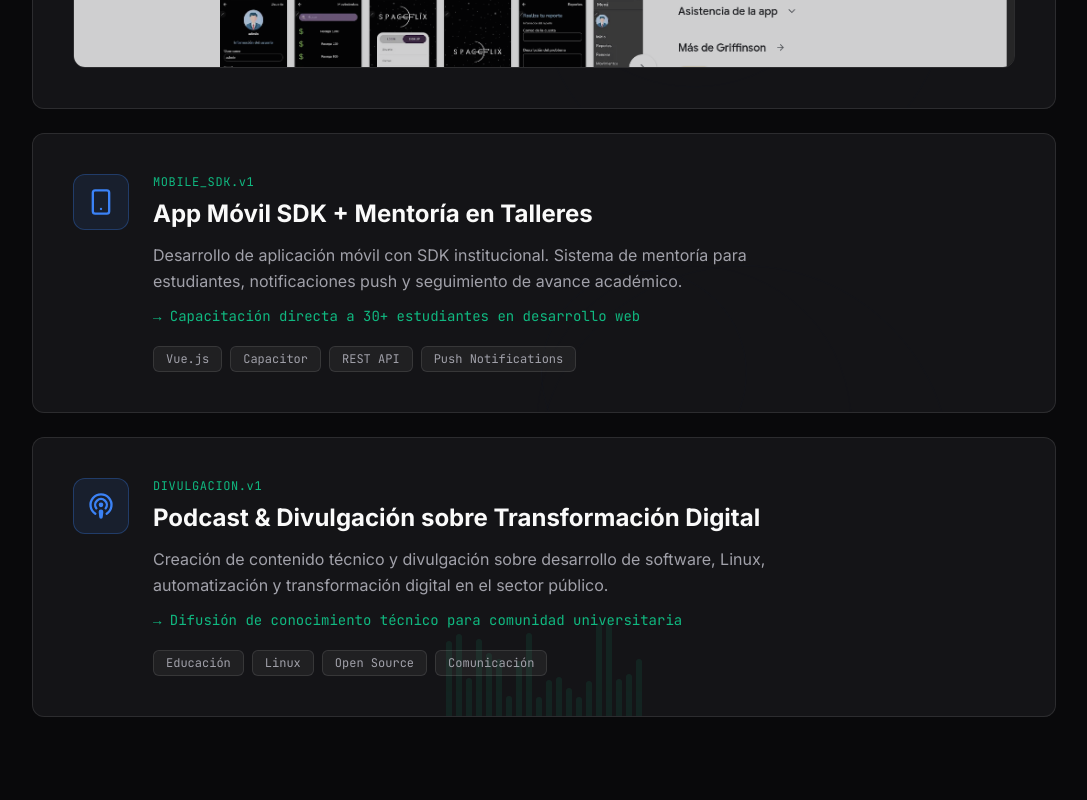
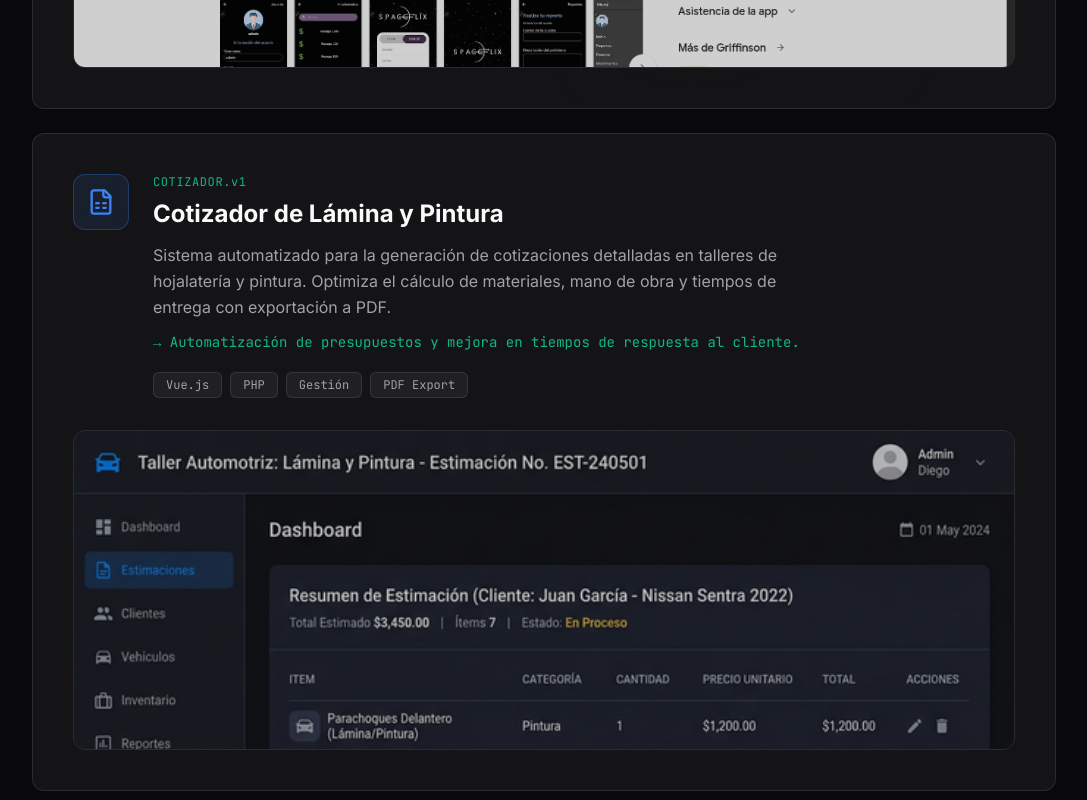
Before and after one commit to Daniel8aa/Portafolio, a Next.js app: page / in a window 1280 px wide. Shown: the part 6620-7420 px from the top of the page, without its empty margins (96-1183 px from the left). Built offline with nearby package versions, Linux system fonts and the light colour scheme.

Commit message:
feat: update archive cards, remove podcast, add cotizador with screenshot and fix scroll animations

```diff
--- a/components/ArchivoDesarrollo.js
+++ b/components/ArchivoDesarrollo.js
@@ -20,26 +20,16 @@ const archiveCards = [
         link: "https://datacenter.ucol.mx/dgec/Catalogo"
     },
     {
-        id: "app-movil",
-        icon: Smartphone,
-        label: "MOBILE_SDK.v1",
-        title: "App Móvil SDK + Mentoría en Talleres",
+        id: "cotizador",
+        icon: FileSpreadsheet,
+        label: "COTIZADOR.v1",
+        title: "Cotizador de Lámina y Pintura",
         description:
-            "Desarrollo de aplicación móvil con SDK institucional. Sistema de mentoría para estudiantes, notificaciones push y seguimiento de avance académico.",
-        impact: "Capacitación directa a 30+ estudiantes en desarrollo web",
-        tags: ["Vue.js", "Capacitor", "REST API", "Push Notifications"],
-        bgStyle: "waves",
-    },
-    {
-        id: "podcast",
-        icon: Podcast,
-        label: "DIVULGACION.v1",
-        title: "Podcast & Divulgación sobre Transformación Digital",
-        description:
-            "Creación de contenido técnico y divulgación sobre desarrollo de software, Linux, automatización y transformación digital en el sector público.",
-        impact: "Difusión de conocimiento técnico para comunidad universitaria",
-        tags: ["Educación", "Linux", "Open Source", "Comunicación"],
-        bgStyle: "audio",
+            "Sistema automatizado para la generación de cotizaciones detalladas en talleres de hojalatería y pintura. Optimiza el cálculo de materiales, mano de obra y tiempos de entrega con exportación a PDF.",
+        impact: "Automatización de presupuestos y mejora en tiempos de respuesta al cliente.",
+        tags: ["Vue.js", "PHP", "Gestión", "PDF Export"],
+        bgStyle: "laser",
+        image: "/images/cotizador.png",
     },
 ];
 
@@ -87,20 +77,20 @@ function AudioVisualizerBg() {
 
 function ArchiveCard({ card, index }) {
     const cardRef = useRef(null);
-    const isInView = useInView(cardRef, { once: false, margin: "-20% 0px -20% 0px" });
+    const isInView = useInView(cardRef, { once: false, margin: "-10% 0px -10% 0px" });
 
     return (
         <motion.div
             ref={cardRef}
-            initial={{ opacity: 0, y: 60 }}
+            initial={{ opacity: 0, y: 40 }}
             whileInView={{ opacity: 1, y: 0 }}
             transition={{
-                duration: 0.7,
+                duration: 0.8,
                 delay: index * 0.1,
                 ease: [0.16, 1, 0.3, 1],
             }}
-            viewport={{ once: true, margin: "-50px" }}
-            className={`relative glass-card overflow-hidden transition-all duration-700 ${isInView ? "" : "scale-[0.95] blur-[10px] opacity-40"
+            viewport={{ once: true, margin: "-20px" }}
+            className={`relative glass-card overflow-hidden transition-all duration-1000 ease-out ${isInView ? "scale-100 blur-0 opacity-100" : "scale-[0.98] blur-[8px] opacity-40 shadow-none border-transparent"
                 }`}
         >
             {card.bgStyle === "laser" && <LaserGrid />}
```
Also changed, not shown: public/images/cotizador.png (added).
